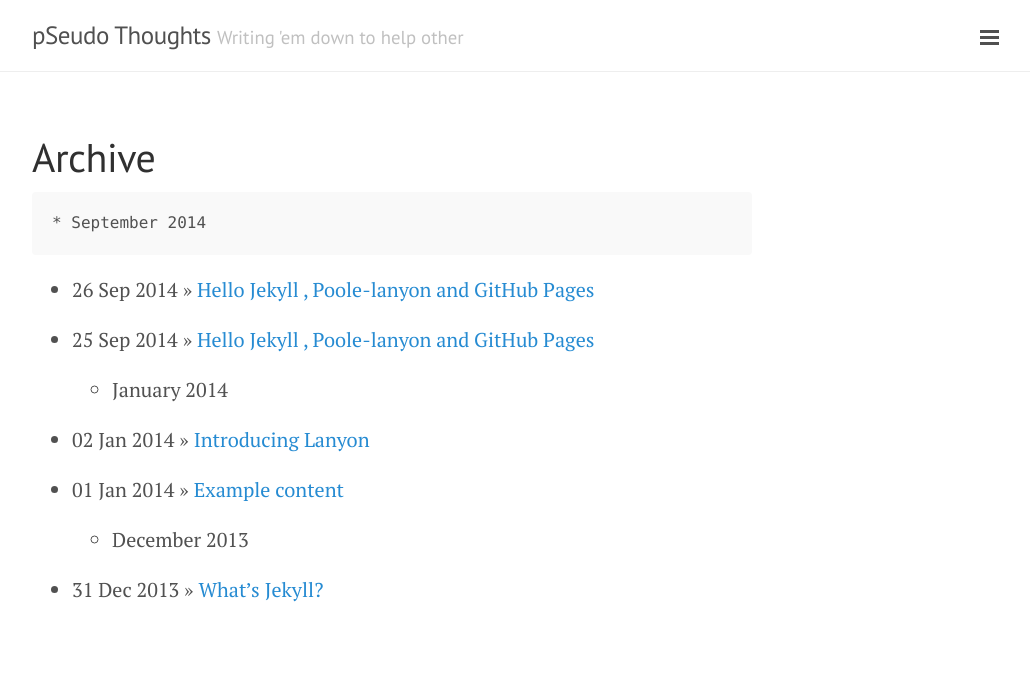
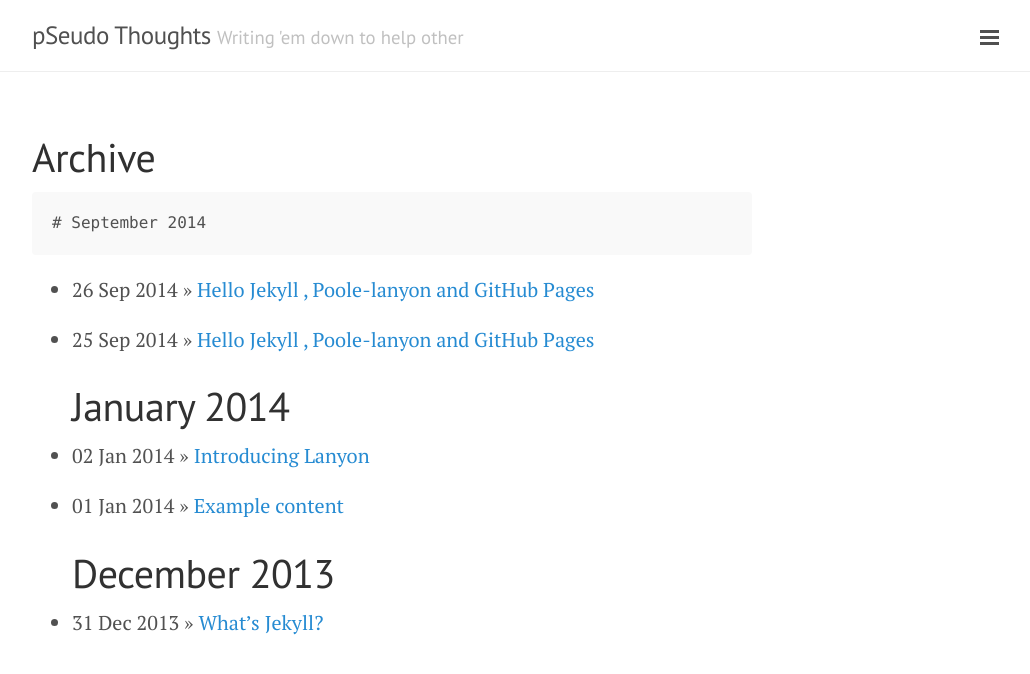
Before and after one commit to DharmeshPandav/dharmeshpandav.github.io, a Jekyll site: the page built from archive.md, in a window 1280 px wide. Shown: the top 674 px of the page, without its empty margins (248-1278 px from the left). Built offline with Jekyll 4.4.1, drawn with Linux system fonts in a browser that asks for light colours; nearby versions of some CDN libraries; Markdown is read by kramdown in place of the engine named in the settings.

Commit message:
changed config

```diff
--- a/archive.md
+++ b/archive.md
@@ -7,7 +7,7 @@ title: Archive
   {% assign post_month_year = post.date | date: "%B %Y" %}
   {% assign newer_post_month_year = post.next.date | date: "%B %Y" %}
   {% if post_month_year != newer_post_month_year %}
-    * {{ post_month_year }}
+    # {{ post_month_year }}
   {% endif %}
 
   * {{ post.date | date_to_string }} &raquo; [ {{ post.title }} ]({{ post.url }})
```
